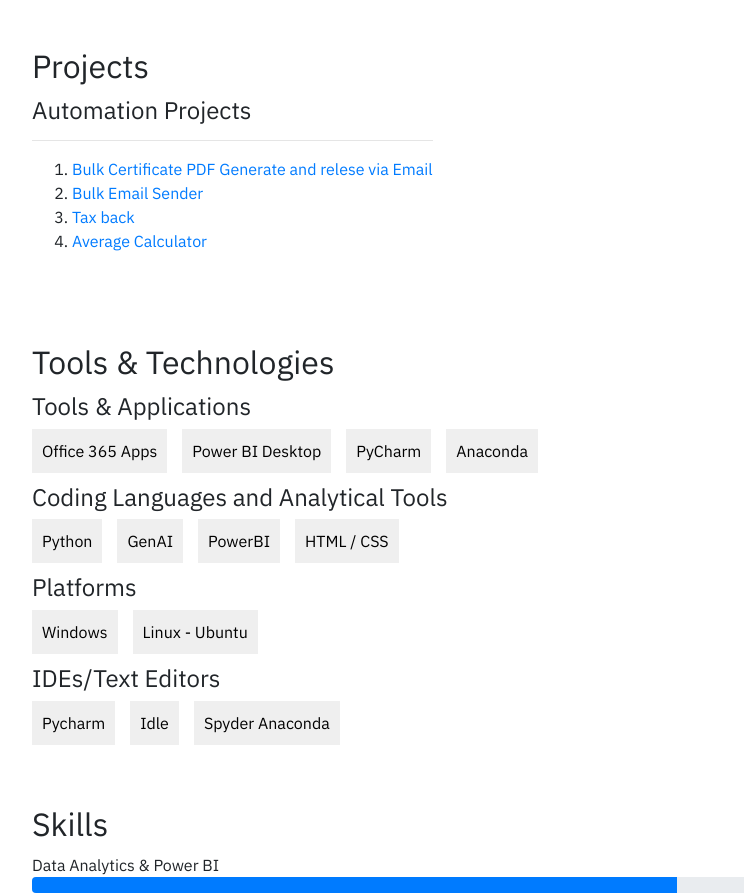
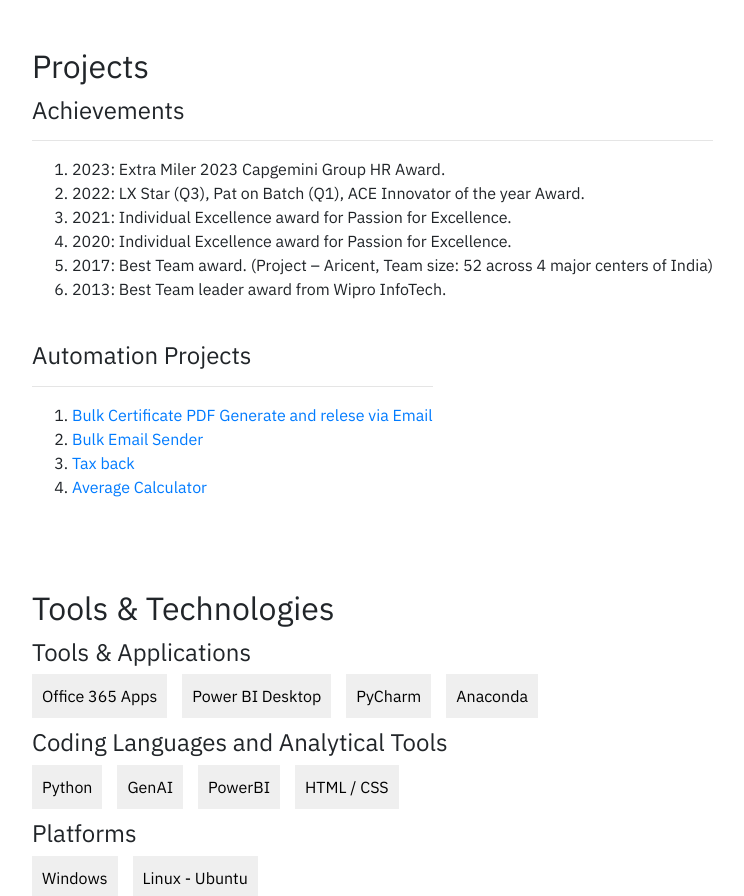
Before and after one commit to guptavirat/viratrepo, a plain HTML site: page index.html in a window 1280 px wide. Shown: the part 1245-2141 px from the top of the page, without its empty margins (303-1047 px from the left). Drawn offline with nearby package versions, Linux system fonts and the light colour scheme; a script that the page names is missing.

Commit message:
Achievements updated

```diff
--- a/index.html
+++ b/index.html
@@ -197,11 +197,28 @@
 
                     <div class="resume-info-section-block">
                         <h4>
+                            Achievements
+                        </h4>
+                        <hr>
+                        <ol>
+			    <li>2023: Extra Miler 2023 Capgemini Group HR Award.</li>
+                            <li>2022: LX Star (Q3), Pat on Batch (Q1), ACE Innovator of the year Award.</li>
+                            <li>2021: Individual Excellence award for Passion for Excellence.</li>
+                            <li>2020: Individual Excellence award for Passion for Excellence.</li>
+			    <li>2017: Best Team award. (Project – Aricent, Team size: 52 across 4 major centers of India)</li>
+			    <li>2013: Best Team leader award from Wipro InfoTech.</li>
+                        </ol>
+                        <br>
+
+                    </div>
+
+                    <div class="resume-info-section-block">
+                        <h4>
                             Automation Projects
                         </h4>
                         <hr>
                         <ol>
-						    <li><a href="https://praveenmp.github.io/angular-components" target="_blank">Bulk Certificate PDF Generate and relese via Email</a></li>
+			    <li><a href="https://praveenmp.github.io/angular-components" target="_blank">Bulk Certificate PDF Generate and relese via Email</a></li>
                             <li><a href="https://praveenmp.github.io/weather" target="_blank">Bulk Email Sender</a></li>
                             <li><a href="https://praveenmp.github.io/taxback"  target="_blank">Tax back</a></li>
                             <li><a href="https://praveenmp.github.io/stockaveragecalculator"  target="_blank">Average Calculator</a></li>
```
